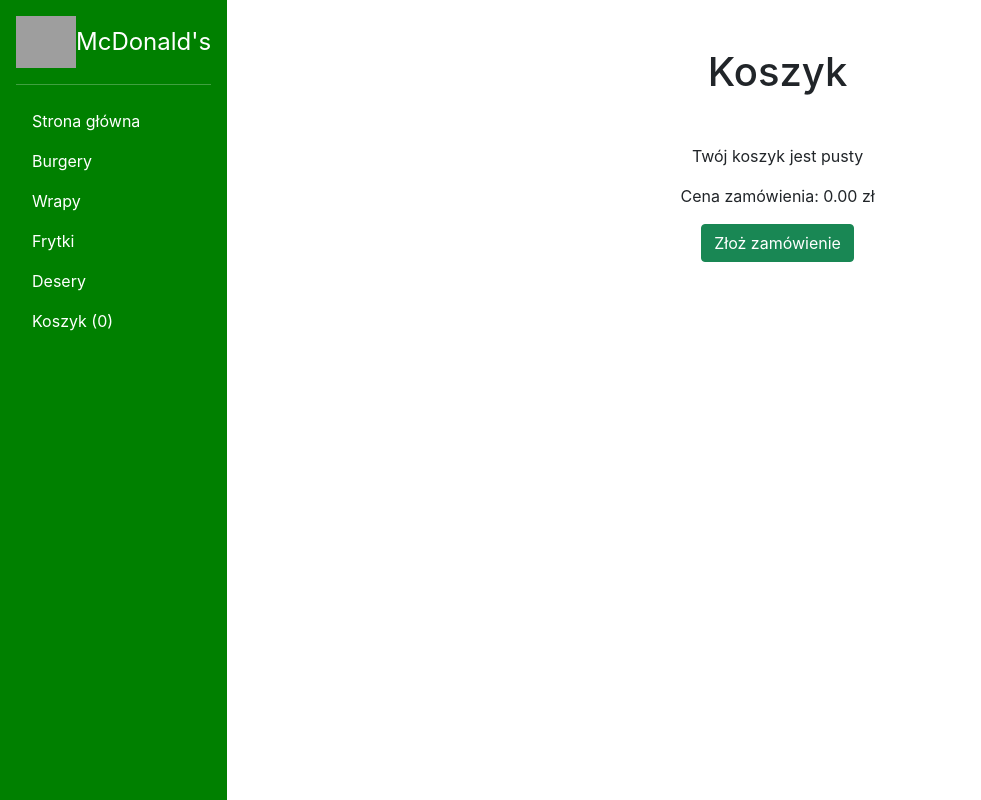
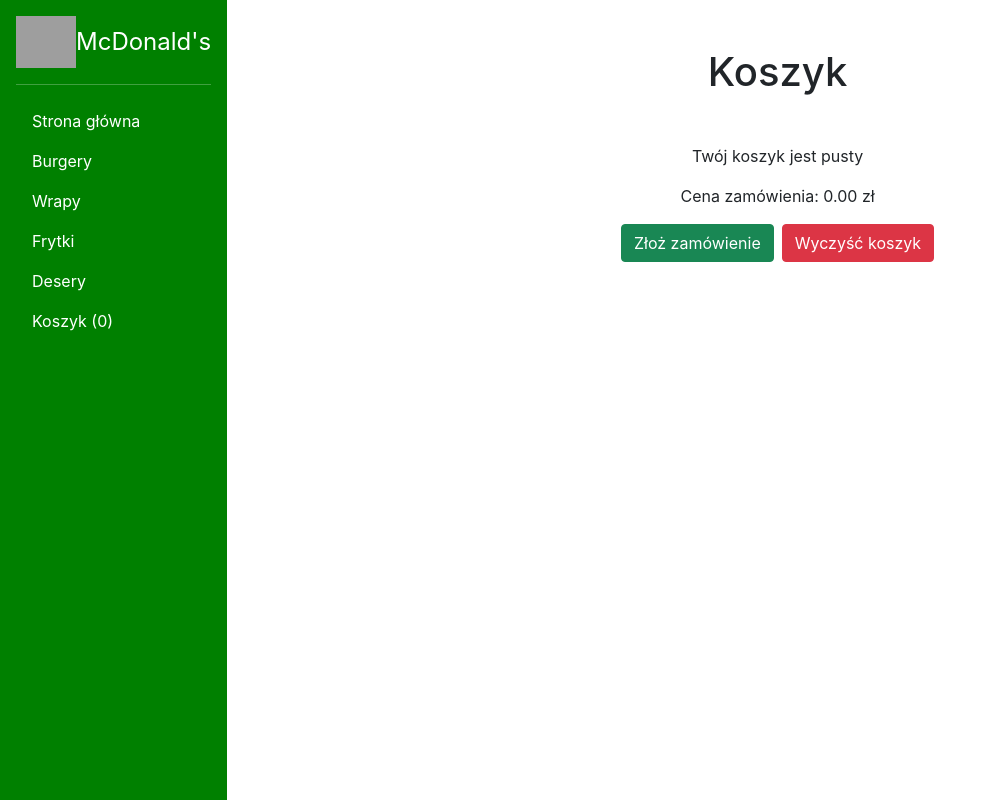
Before and after one commit to Maiconek/McDonalds-Kiosk-App, a React (Create React App) app in the folder mcdonalds-kiosk/: page /cart in a window 1280 px wide. Shown: the whole page, without its empty margins (0-981 px from the left). Built offline with nearby package versions, Linux system fonts and the light colour scheme; grey boxes are pictures that could not be loaded.

Commit message:
dodano przycisk czyszczacy koszyk

```diff
--- a/mcdonalds-kiosk/src/components/Cart.jsx
+++ b/mcdonalds-kiosk/src/components/Cart.jsx
@@ -31,9 +31,14 @@
                 <p>Twój koszyk jest pusty</p>
             }
             <p>Cena zamówienia: {sumOfItems.toFixed(2)} zł</p>
-            <Link to="/finished">
-                <button type="button" className="btn btn-success" onClick={() => clearCart()}>Złoż zamówienie</button>
-            </Link>
+            <div class="row">
+                <div class="col">
+                    <Link to="/finished">
+                        <button type="button" className="btn btn-success me-2" onClick={() => clearCart()}>Złoż zamówienie</button>
+                    </Link>
+                    <button type="button" className="btn btn-danger" onClick={() => clearCart()}>Wyczyść koszyk</button>
+            </div>
+            </div>
         </div>
     </main>
    )
```
